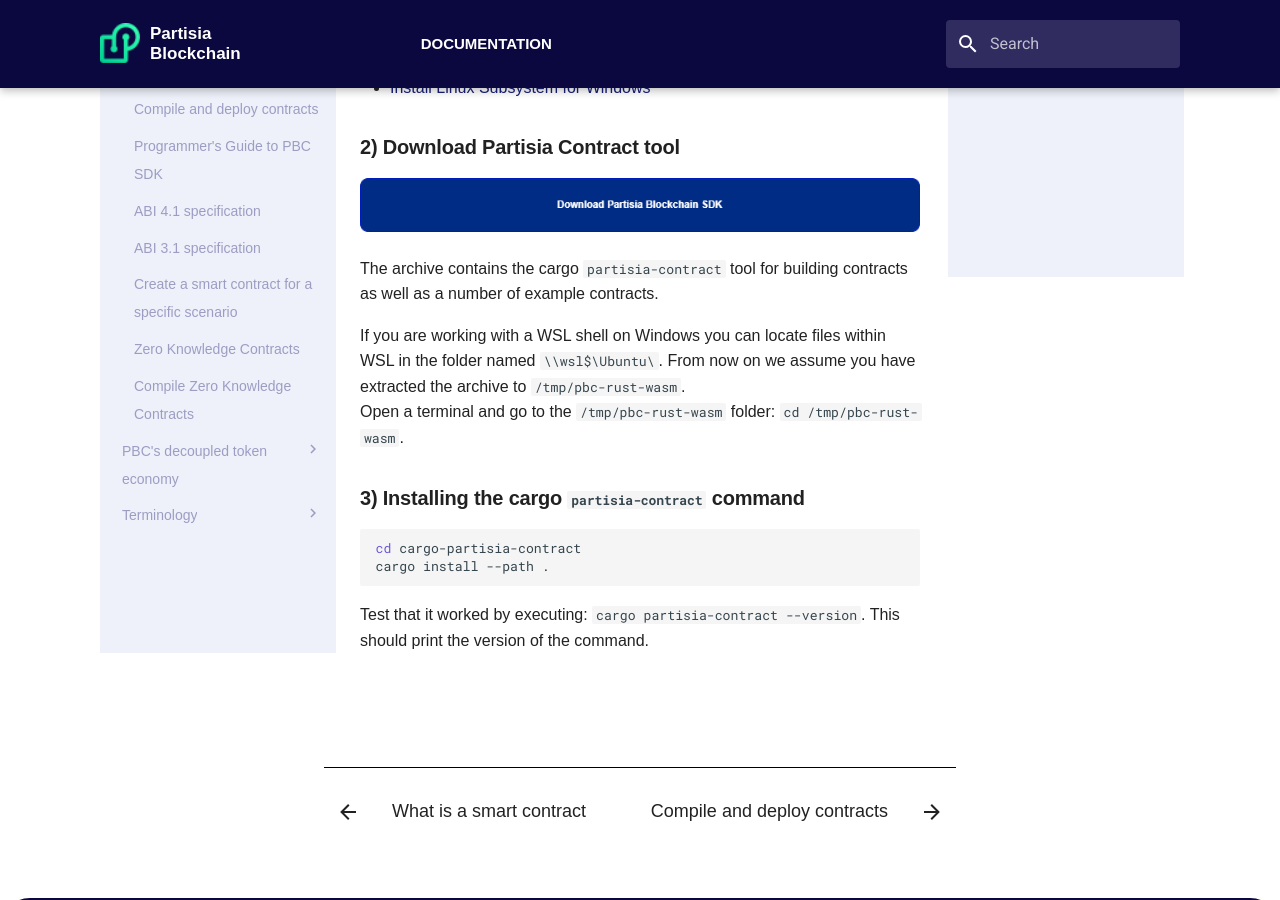
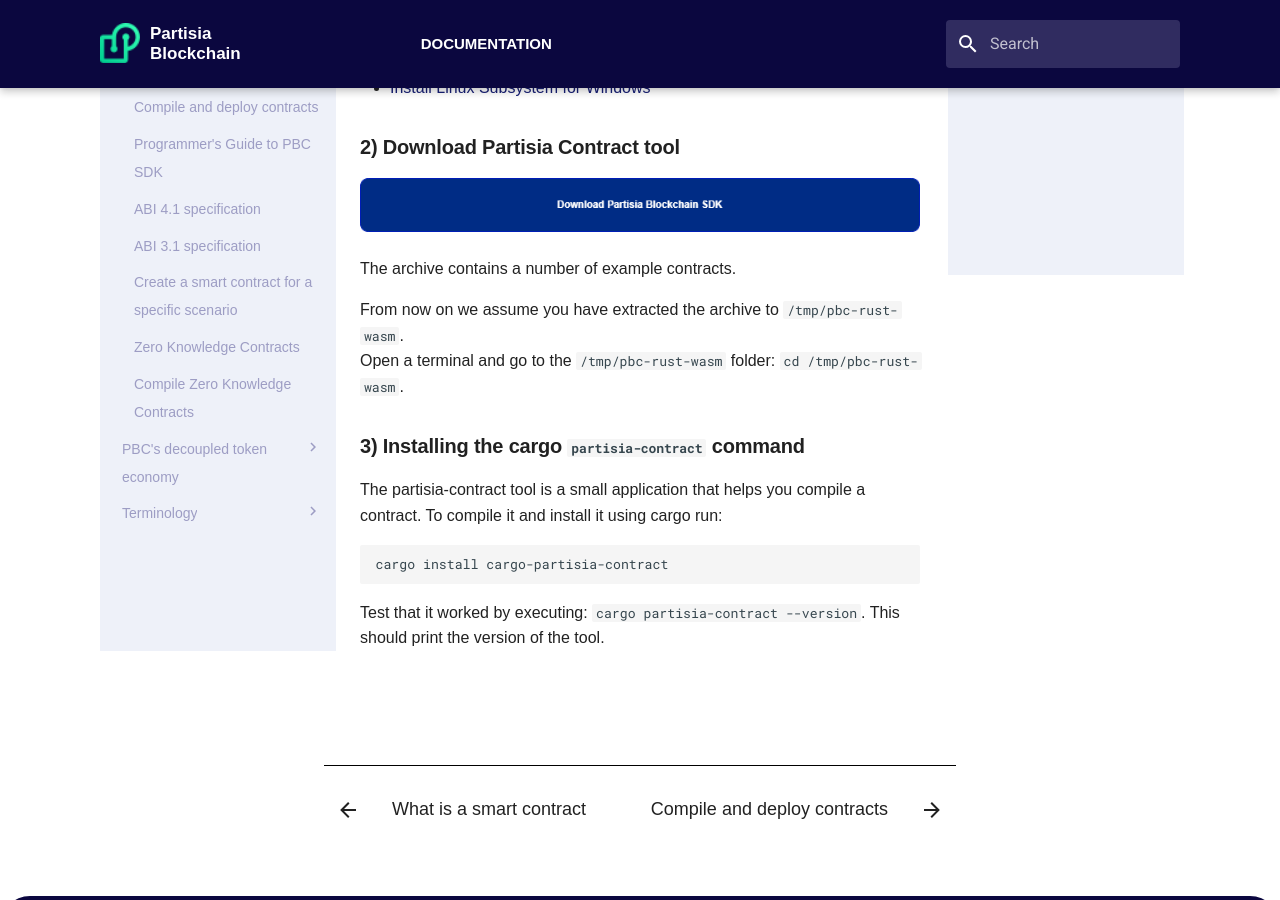
Before and after one commit to 0xSero/partisia-docs, an MkDocs documentation site: the page built from docs/download-sdk.md, in a window 1280 px wide and 900 px high, scrolled down 567 px. Built offline with MkDocs 1.6.1 and Material for MkDocs 9.7.7, drawn with Linux system fonts in a browser that asks for light colours; some web fonts are replaced; a script that is not in the unit is left out.

Commit message:
Updated documentation

````diff
--- a/docs/download-sdk.md
+++ b/docs/download-sdk.md
@@ -22,17 +22,18 @@
 
 [![button](Download.png)](LINK_TO_RUST_CONTRACT_SDK)
 
-The archive contains the cargo `partisia-contract` tool for building contracts as well as a number of example contracts.
+The archive contains a number of example contracts.
 
-If you are working with a WSL shell on Windows you can locate files within WSL in the folder named `\\wsl$\Ubuntu\`.
 From now on we assume you have extracted the archive to `/tmp/pbc-rust-wasm`.
 Open a terminal and go to the `/tmp/pbc-rust-wasm` folder: `cd /tmp/pbc-rust-wasm`.
 
 ### 3) Installing the cargo `partisia-contract` command
 
+The partisia-contract tool is a small application that helps you compile a contract.
+To compile it and install it using cargo run:
+
 ```bash
-cd cargo-partisia-contract
-cargo install --path .
+cargo install cargo-partisia-contract
 ```
 
-Test that it worked by executing: `cargo partisia-contract --version`. This should print the version of the command.
+Test that it worked by executing: `cargo partisia-contract --version`. This should print the version of the tool.
````
